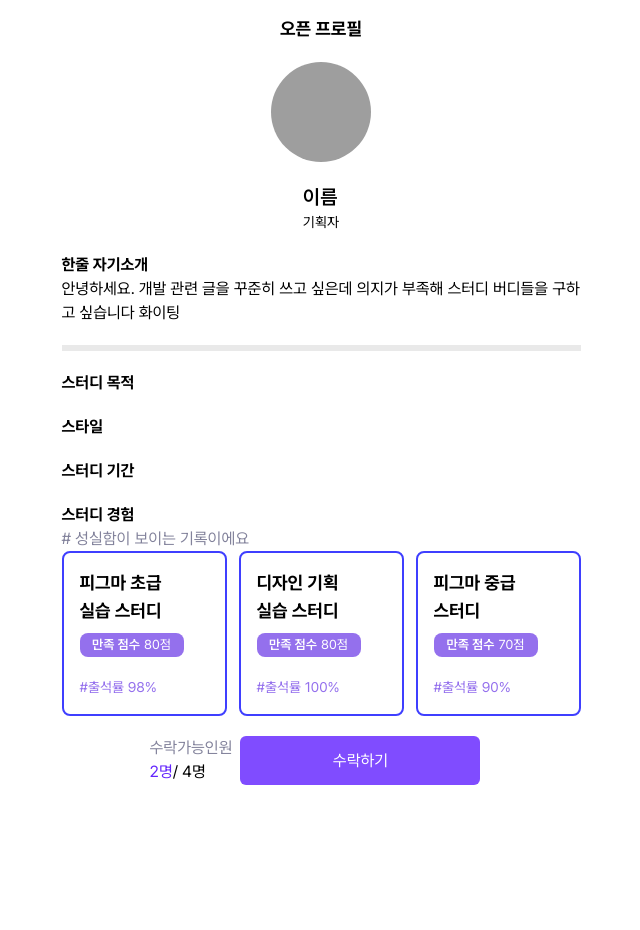
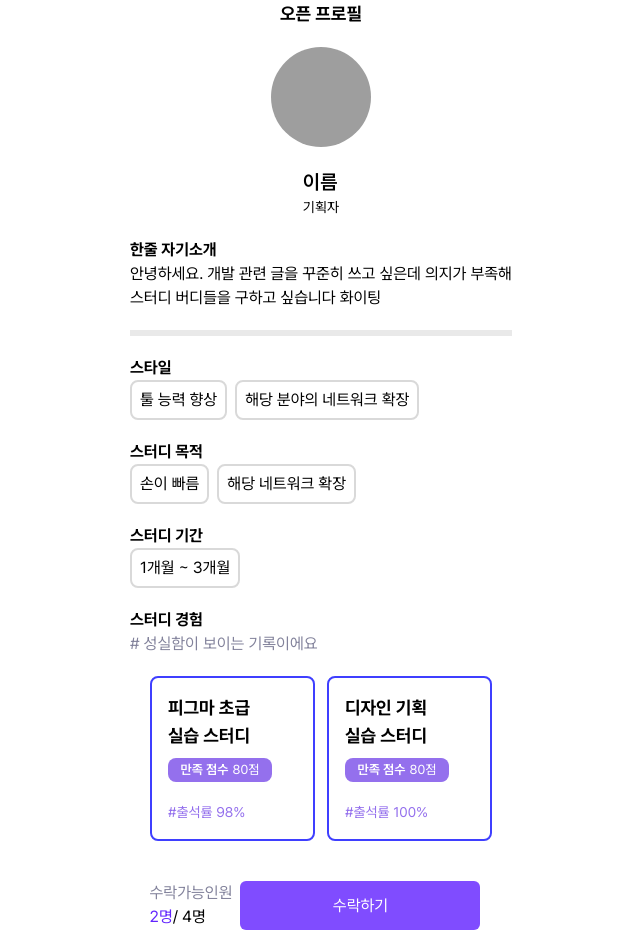
Before and after one commit to yoo-nji/Uandmy_Frontend, a Next.js app: page /public-profile in a window 1280 px wide. Shown: the whole page, without its empty margins (319-959 px from the left). Before the commit the page ends 800 px from the top, so only its background shows below. Built offline with nearby package versions, Linux system fonts and the light colour scheme; grey boxes are pictures that could not be loaded.

Commit message:
[✨feat]: TagList 컴포넌트에 disabled 추가

```diff
--- a/src/app/public-profile/page.tsx
+++ b/src/app/public-profile/page.tsx
@@ -3,6 +3,7 @@
 import Avartar from '@/components/common/Avatar';
 import Button from '@/components/common/Button';
 import StudyExperienceCard from '@/components/common/StudyExperienceCard';
+import TagList from '@/components/common/TagList';
 
 const handleAccept = () => {};
 
@@ -19,15 +20,34 @@ const PublicProfile = () => {
       score: 80,
       attendance: 100,
     },
+  ];
+
+  const StudyStyleDatas = [
     {
-      title: '피그마 중급 스터디',
-      score: 70,
-      attendance: 90,
+      style: '툴 능력 향상',
+    },
+    {
+      style: '해당 분야의 네트워크 확장',
+    },
+  ];
+
+  const StudyPurposeDatas = [
+    {
+      purpose: '손이 빠름',
+    },
+    {
+      purpose: '해당 네트워크 확장',
+    },
+  ];
+
+  const StudyPeriodDatas = [
+    {
+      period: '1개월 ~ 3개월',
     },
   ];
   return (
     <>
-      <div className="flex justify-center items-center  h-screen">
+      <div className="flex justify-center items-center h-auto">
         <div className="flex items-center flex-col w-[21.438rem] space-y-5">
           <div className="text-center space-y-5 ">
             <div className="font-bold text-[1.125rem]">오픈 프로필</div>
@@ -47,20 +67,36 @@ const PublicProfile = () => {
             <hr className="w-full border-[0.188rem] border-[#E9E9E9] mt-5 mb-5" />
             <div className="flex flex-col space-y-5">
               <div>
-                <p className="text-base font-bold">스터디 목적</p>
+                <p className="text-base font-bold">스타일</p>
+                <div className="flex flex-row gap-2">
+                  {StudyStyleDatas.map((style, index) => (
+                    <TagList key={index} tagData={[style.style]} disabled />
+                  ))}
+                </div>
               </div>
               <div>
-                <p className="text-base font-bold">스타일</p>
+                <p className=" text-base font-bold">스터디 목적</p>
+                <div className="flex flex-row gap-2">
+                  {StudyPurposeDatas.map((purpose, index) => (
+                    <TagList key={index} tagData={[purpose.purpose]} disabled />
+                  ))}
+                </div>
               </div>
               <div>
                 <p className="text-base font-bold">스터디 기간</p>
+                <div className="flex flex-row gap-2">
+                  {StudyPeriodDatas.map((period, index) => (
+                    <TagList key={index} tagData={[period.period]} disabled />
+                  ))}
+                </div>
               </div>
               <div>
                 <p className="text-base font-bold">스터디 경험</p>
                 <p className="text-[#82829B]">
                   &#035; 성실함이 보이는 기록이에요
                 </p>
-                <div className="flex flex-row gap-3">
+
+                <div className="flex flex-row p-5 gap-3">
                   {StudyExperienceDatas.map((study, index) => (
                     <StudyExperienceCard
                       key={index}
--- a/src/components/common/Tag.tsx
+++ b/src/components/common/Tag.tsx
@@ -2,13 +2,15 @@ interface tagProps {
   label: string;
   selected: boolean;
   onClick: () => void;
+  disabled?: boolean;
 }
 
-const Tag = ({ label, selected, onClick }: tagProps) => {
+const Tag = ({ label, selected, onClick, disabled }: tagProps) => {
   return (
     <button
       className={`w-auto h-[2.5rem] cursor-pointer box-border border-2 rounded-lg px-2 ${selected ? 'bg-primaryHover text-primary border-primary' : '*:bg-grey text-black border-greyBorder'} `}
-      onClick={onClick}>
+      onClick={!disabled ? onClick : undefined}
+      disabled={disabled}>
       {label}
     </button>
   );
--- a/src/components/common/TagList.tsx
+++ b/src/components/common/TagList.tsx
@@ -8,6 +8,7 @@ interface TagListProps {
   tagData: string[];
   onTagSelect?: (selectedTag: string[]) => void;
   className?: string;
+  disabled?: boolean;
 }
 
 /**
@@ -21,7 +22,12 @@ interface TagListProps {
  * @returns {JSX.Element} 렌더링된 TagList 컴포넌트.
  */
 
-const TagList = ({ tagData, onTagSelect, className }: TagListProps) => {
+const TagList = ({
+  tagData,
+  onTagSelect,
+  className,
+  disabled,
+}: TagListProps) => {
   const [selectedTags, setSelectedTags] = useState<string[]>([]);
   const handleTagClick = (label: string) => {
     const updatedTags = selectedTags.includes(label)
@@ -43,6 +49,7 @@ const TagList = ({ tagData, onTagSelect, className }: TagListProps) => {
           label={tag}
           selected={selectedTags.includes(tag)}
           onClick={() => handleTagClick(tag)}
+          disabled={disabled}
         />
       ))}
     </div>
```
